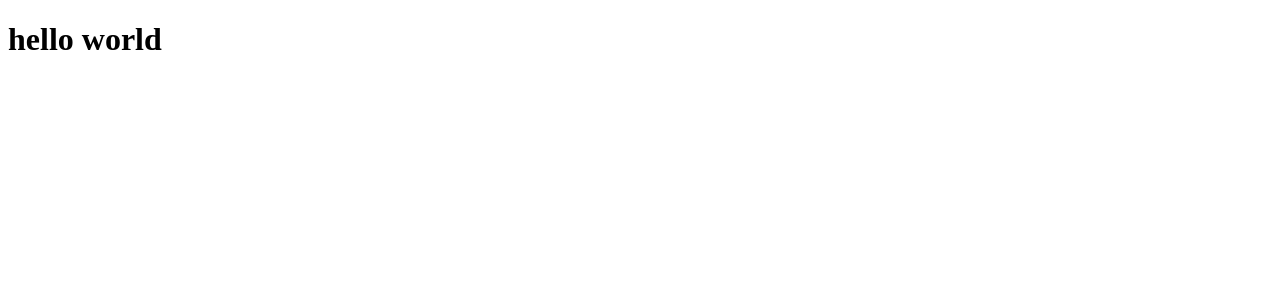
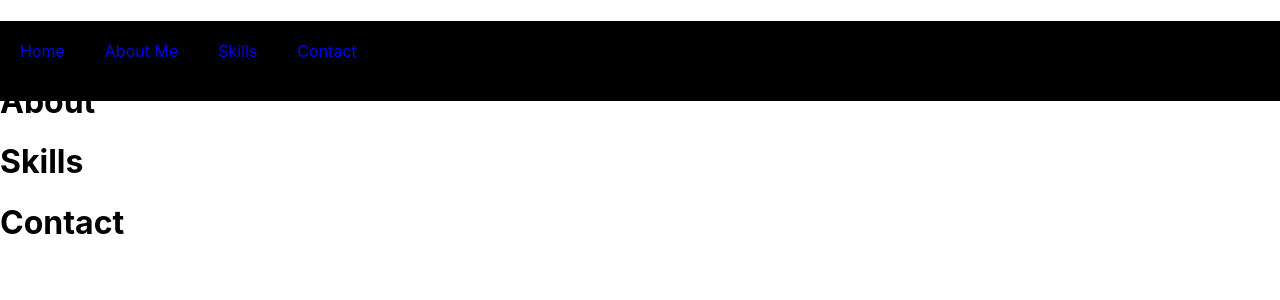
Before and after one commit to Jefferywojo98/reactportfolio, a React (Create React App) app: page / in a window 1280 px wide. Shown: the top 300 px of the page. Built offline with nearby package versions, Linux system fonts and the light colour scheme.

Commit message:
added the list and working on nav

```diff
--- a/src/App.js
+++ b/src/App.js
@@ -1,12 +1,20 @@
-import React from 'react'
-import './App.css';
+import NavBar from './components/NavBar/NavBar';
+import About from './components/About/About';
+import Home from './components/Home/Home';
+import Skills from './components/Skills/Skills';
+import Contact from './components/Contact/Contact';
 
-function App() {
+
+const App = () => {
   return (
-    <div className="App">
-      <h1>hello world</h1>
-    </div>
-  );
+<div className='App'>
+<NavBar />
+<Home />
+<About />
+<Skills />
+<Contact />
+</div>
+  )
 }
 
 export default App;
--- /dev/null
+++ b/src/components/About/About.js
@@ -0,0 +1,9 @@
+const About = () => {
+    return (
+        <div>
+            <h1> About </h1>
+        </div>
+     );
+}
+
+export default About;
--- /dev/null
+++ b/src/components/Contact/Contact.js
@@ -0,0 +1,9 @@
+const Contact = () => {
+    return (
+        <div>
+            <h1> Contact</h1>
+        </div>
+     );
+}
+
+export default Contact;
--- /dev/null
+++ b/src/components/Home/Home.js
@@ -0,0 +1,9 @@
+const Home = () => {
+    return (
+        <div>
+            <h1> Home</h1>
+        </div>
+     );
+}
+
+export default Home;
--- /dev/null
+++ b/src/components/NavBar/NavBar.js
@@ -0,0 +1,25 @@
+import classes from './NavBar.module.css'
+const NavBar = () => {
+    return (
+        <div className={classes.NavBar}>
+            <nav>
+                <ul>
+                    <li>
+                        <a href="/">Home</a>
+                    </li>
+                    <li>
+                        <a href="/#about">About Me</a>
+                    </li>
+                    <li>
+                        <a href="/#skills">Skills</a>
+                    </li>
+                    <li>
+                        <a href="/#contact">Contact</a>
+                    </li>
+                </ul>
+            </nav>
+        </div>
+    );
+}
+
+export default NavBar ;
--- /dev/null
+++ b/src/components/NavBar/NavBar.module.css
@@ -0,0 +1,20 @@
+.NavBar{
+    background-color: black;
+    height: 80px;
+    width: 100%;
+    position: fixed;
+    z-index: 999;
+    opacity: 1;
+}
+.NavBar nav ul{
+    list-style: none;
+    margin: 0;
+    padding: 0;
+}
+.NavBar nav ul li{
+    display: inline-block;
+    margin: 20px;
+}
+.NavBar a{
+    text-decoration: none;
+}
--- /dev/null
+++ b/src/components/Skills/Skills.js
@@ -0,0 +1,9 @@
+const Skills = () => {
+    return (
+        <div>
+            <h1>Skills</h1>
+        </div>
+     );
+}
+
+export default Skills;
--- /dev/null
+++ b/src/index.css
@@ -0,0 +1,13 @@
+body {
+  margin: 0;
+  font-family: -apple-system, BlinkMacSystemFont, 'Segoe UI', 'Roboto', 'Oxygen',
+    'Ubuntu', 'Cantarell', 'Fira Sans', 'Droid Sans', 'Helvetica Neue',
+    sans-serif;
+  -webkit-font-smoothing: antialiased;
+  -moz-osx-font-smoothing: grayscale;
+}
+
+code {
+  font-family: source-code-pro, Menlo, Monaco, Consolas, 'Courier New',
+    monospace;
+}
--- a/src/index.js
+++ b/src/index.js
@@ -1,9 +1,11 @@
 import React from 'react';
 import ReactDOM from 'react-dom';
+import './index.css';
 import App from './App';
 
 ReactDOM.render(
-    <App />,
-
+  <React.StrictMode>
+    <App />
+  </React.StrictMode>,
   document.getElementById('root')
 );
```
Also changed, not shown: src/App.css (deleted), src/components/navbar.css (deleted), src/components/navbar.js (deleted), 1 other file (tests, documents, lock files or other folders).
